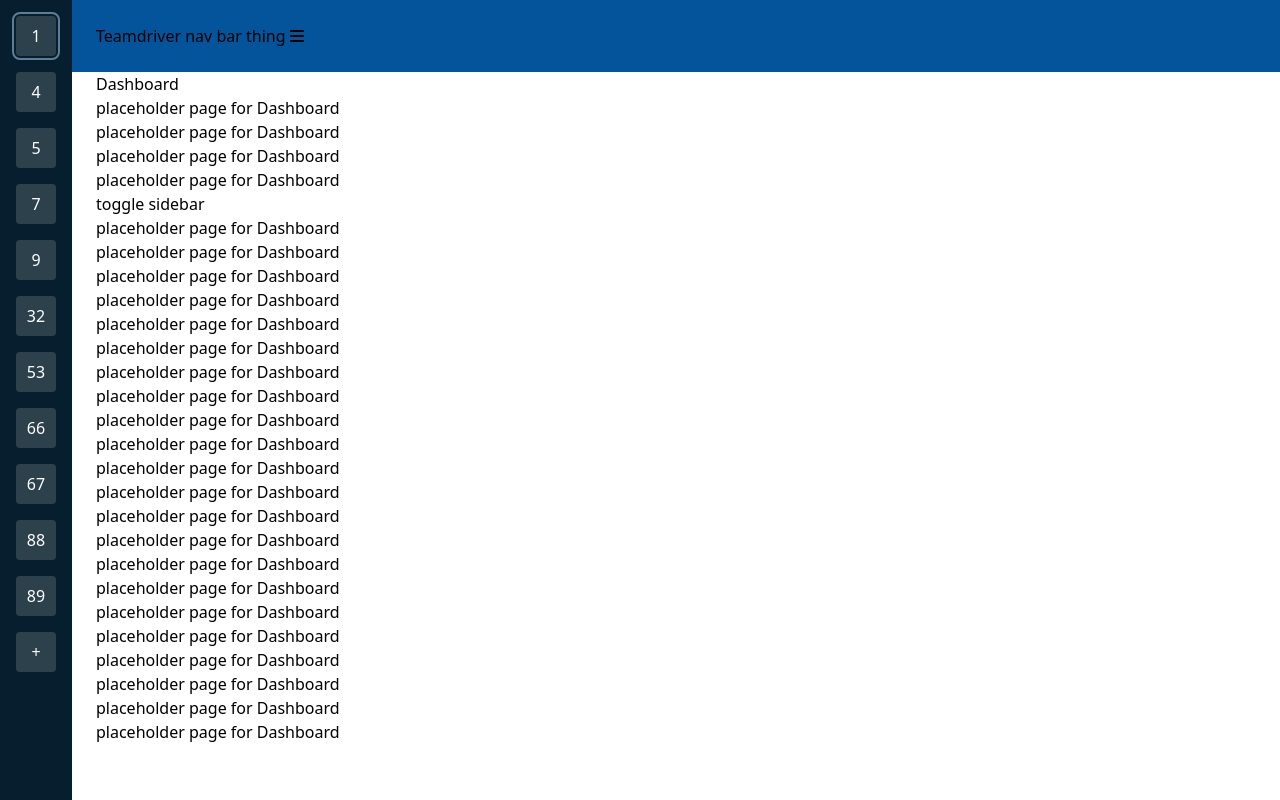
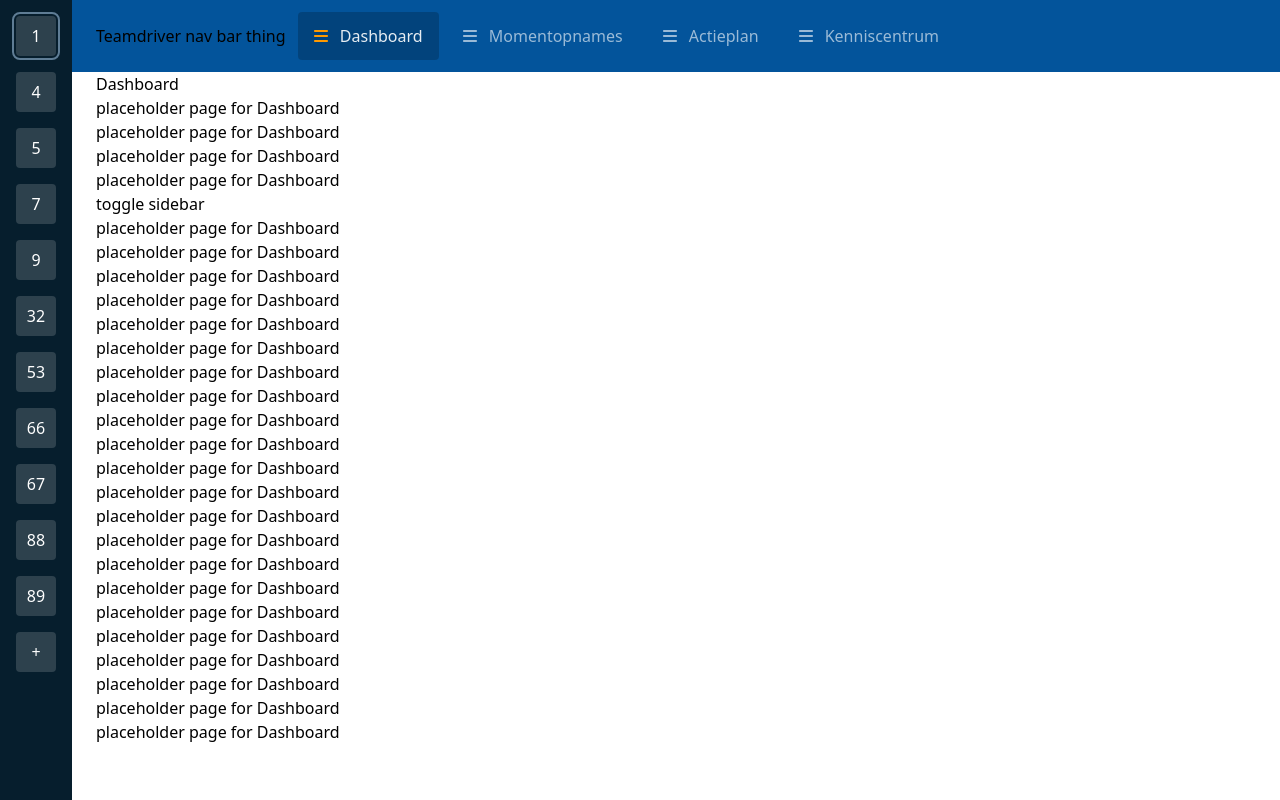
Before and after one commit to colintanw2w/nuxt-tea, a Nuxt app: page /dashboard in a window 1280 px wide. Built offline with nearby package versions, Linux system fonts and the light colour scheme.

Commit message:
Added styling and worked on topnav

```diff
--- a/assets/scss/components/_top-nav.scss
+++ b/assets/scss/components/_top-nav.scss
@@ -1,6 +1,28 @@
 @use "~scss/abstracts/_colors.scss";
 
 .top-nav {
-  @apply flex items-center bg-blue-400;
-  height: 4.5rem;
+    @apply flex items-center bg-blue-400;
+    height: 4.5rem;
+
+    .btn {
+        @apply ml-2;
+        @apply text-white;
+        @apply text-opacity-60;
+
+        &:hover {
+            svg {
+                @apply text-orange-400;
+            }
+        }
+
+        &.active {
+            @apply text-opacity-90;
+            @apply bg-black;
+            @apply bg-opacity-20;
+
+            svg {
+                @apply text-orange-400;
+            }
+        }
+    }
 }
--- /dev/null
+++ b/assets/scss/components/base/_button.scss
@@ -0,0 +1,33 @@
+$map: (
+    "orange": (orange-400, orange-500),
+    "blue": (blue-400, blue-500)
+);
+
+.btn {
+    @apply border-0 px-4 py-3 rounded;
+
+    @each $name,
+    $val in $map {
+        $default: nth($val, 1);
+        $hover: nth($val, 2);
+
+        &.btn-#{$name} {
+            @apply bg-#{$default};
+            @apply text-white;
+            @apply hover:bg-#{$hover};
+        }
+    }
+
+    &.btn-transparent {
+        @apply bg-transparent;
+
+        &:hover {
+            @apply bg-black;
+            @apply bg-opacity-10;
+        }
+    }
+
+    svg {
+        @apply mr-2;
+    }
+}
--- a/assets/scss/tailwind.scss
+++ b/assets/scss/tailwind.scss
@@ -3,6 +3,7 @@
 @use "layouts/default";
 @use "layouts/login";
 
+@use "components/base/button";
 @use "components/teams-sidebar";
 @use "components/top-nav";
 @use "components/forms/text-input";
--- a/components/TeamsSidebar/TeamsSidebar.vue
+++ b/components/TeamsSidebar/TeamsSidebar.vue
@@ -2,19 +2,19 @@
 
 const props = defineProps<{
     teams?: string[]
-}>()
+}>();
 
 defineExpose({
     teams: props.teams
-})
+});
 
 </script>
 
 <template>
     <aside class="teams-sidebar">
-        <NuxtLink v-for="(team, i) in teams" :to="'team' + i">
+        <NuxtLink v-for="(team, i) in teams" :key="'team-link-' + i" :to="'team' + i">
             <div class="team-block bg-amber-700" :class="i === 0 ? 'active' : ''">
-                {{  team  }}
+                {{ team }}
             </div>
         </NuxtLink>
         <div class="add-block">
--- a/components/TopNav/TopNav.vue
+++ b/components/TopNav/TopNav.vue
@@ -2,11 +2,17 @@
 
 const props = defineProps<{
     user?: string
-}>()
+}>();
 
 defineExpose({
     user: props.user
-})
+});
+const route = useRoute();
+console.log('current name', route.name);
+
+const activeClass = (name: string) => {
+    return route.name === name ? 'active' : '';
+};
 
 </script>
 
@@ -14,7 +20,22 @@ defineExpose({
     <nav class="top-nav">
         <div class="content-container flex-1">
             Teamdriver nav bar thing
-            <font-awesome-icon :icon="['fas', 'bars']" />
+            <BaseButton color="transparent" :class="activeClass('dashboard')">
+                <font-awesome-icon :icon="['fas', 'bars']" />
+                Dashboard
+            </BaseButton>
+            <BaseButton color="transparent">
+                <font-awesome-icon :icon="['fas', 'bars']" />
+                Momentopnames
+            </BaseButton>
+            <BaseButton color="transparent">
+                <font-awesome-icon :icon="['fas', 'bars']" />
+                Actieplan
+            </BaseButton>
+            <BaseButton color="transparent">
+                <font-awesome-icon :icon="['fas', 'bars']" />
+                Kenniscentrum
+            </BaseButton>
         </div>
     </nav>
 </template>
--- /dev/null
+++ b/components/base/Button.vue
@@ -0,0 +1,25 @@
+<script setup lang="ts">
+
+type Color = 'orange' | 'blue' | 'transparent';
+interface Props {
+    color?: Color;
+    full?: boolean;
+}
+
+const props = withDefaults(defineProps<Props>(), {
+    color: 'orange',
+    full: false
+});
+
+const cssClasses = computed(() => {
+    const colorClass = 'btn-' + props.color;
+    const widthClass = props.full ? 'w-full' : '';
+    return colorClass + ' ' + widthClass;
+});
+</script>
+
+<template>
+    <button v-bind="$attrs" class="btn" :class="cssClasses">
+        <slot />
+    </button>
+</template>
--- /dev/null
+++ b/components/form/TextInput.vue
@@ -0,0 +1,47 @@
+<script setup lang="ts">
+import { defineProps } from 'vue';
+interface Props {
+    id?: string;
+    type?: string;
+    label?: string;
+    value?: string;
+    text?: string;
+    required?: boolean
+    errors?: string[],
+    small?: boolean
+}
+
+const props = withDefaults(defineProps<Props>(), {
+    id: '',
+    type: 'text',
+    label: '',
+    value: '',
+    errors: undefined,
+    text: '',
+    required: false,
+    small: false
+});
+
+const generatedId = computed(() => {
+    return props.id || Date.now() + '-' + Math.floor(Math.random() * 900);
+});
+
+</script>
+<template>
+    <div class="form-group">
+        <label v-if="label" :for="generatedId" class="form-label" v-text="label" />
+        <input
+            :id="generatedId"
+            :class="{ 'is-invalid': errors?.length, 'form-control-sm': small }"
+            :required="required"
+            :type="type"
+            :value="value"
+            class="form-control"
+            v-bind="$attrs"
+        >
+
+        <div v-if="errors?.length" class="invalid-feedback" v-text="errors[0]" />
+
+        <small v-if="text" class="form-text text-muted d-block" v-text="text" />
+    </div>
+</template>
--- a/components/forms/TextInput.vue
+++ /dev/null
@@ -1,43 +0,0 @@
-<script setup lang="ts">
-import { defineProps } from 'vue';
-interface Props {
-    id?: string;
-    type?: string;
-    label?: string;
-    value?: string
-    text?: string;
-    required?: boolean
-    errors?: string[],
-    small?: boolean
-}
-
-const {
-    id,
-    label,
-    errors,
-    text,
-    required,
-    small,
-} = withDefaults(defineProps<Props>(), {
-    id: '',
-    type: 'text',
-    label: '',
-    errors: undefined,
-    text: '',
-    required: false,
-    small: false
-});
-
-const attrs = useAttrs()
-</script>
-<template>
-    <div class="form-group">
-        <label v-if="label" :for="id" class="form-label" v-text="label" />
-        <input :id="id" :class="{ 'is-invalid': errors?.length, 'form-control-sm': small }" :required="required"
-            :type="type" :value="value" class="form-control" v-bind="$attrs" />
-
-        <div v-if="errors?.length" class="invalid-feedback" v-text="errors[0]" />
-
-        <small v-if="text" class="form-text text-muted d-block" v-text="text" />
-    </div>
-</template>
--- a/layouts/default.vue
+++ b/layouts/default.vue
@@ -1,10 +1,9 @@
 <script setup>
-import { useSidebar } from "~/stores/sidebar";
+import { useSidebar } from '~/stores/sidebar';
 
 const sidebar = useSidebar();
 
 </script>
-
 
 <template>
     <div :class="sidebar.isOpen ? 'sidebar-open' : ''" class="default-layout">
--- a/pages/index.vue
+++ b/pages/index.vue
@@ -1,6 +1,5 @@
 <script setup lang="ts">
 import { useCounter } from '~/stores/counter';
-import TextInput from '@/components/forms/TextInput.vue';
 
 definePageMeta({
     layout: 'login'
@@ -21,10 +20,10 @@ const submit = () => {
         <h1 class="h2 text-center mb-6">
             Inloggen
         </h1>
-        <TextInput type="text" placeholder="E-mail" data-attr="haha" />
-        <TextInput type="password" placeholder="Wachtwoord" />
-        <button class="border-0 bg-orange-400 text-white px-4 py-3 w-full rounded hover:bg-orange-500" @click="submit">
+        <FormTextInput type="text" placeholder="E-mail" data-attr="haha" />
+        <FormTextInput type="password" placeholder="Wachtwoord" />
+        <BaseButton color="orange" full @click="submit">
             Inloggen
-        </button>
+        </BaseButton>
     </div>
 </template>
--- a/tailwind.config.js
+++ b/tailwind.config.js
@@ -8,6 +8,7 @@ module.exports = {
       transparent: "transparent",
       current: "currentColor",
       white: "#ffffff",
+      black: "#000000",
       blue: {
         600: "hsl(var(--td-color-blue-600), <alpha-value>)" /* heading, teams bar */,
         500: "hsl(var(--td-color-blue-500), <alpha-value>)" /* teams sidebar block default color */,
```
